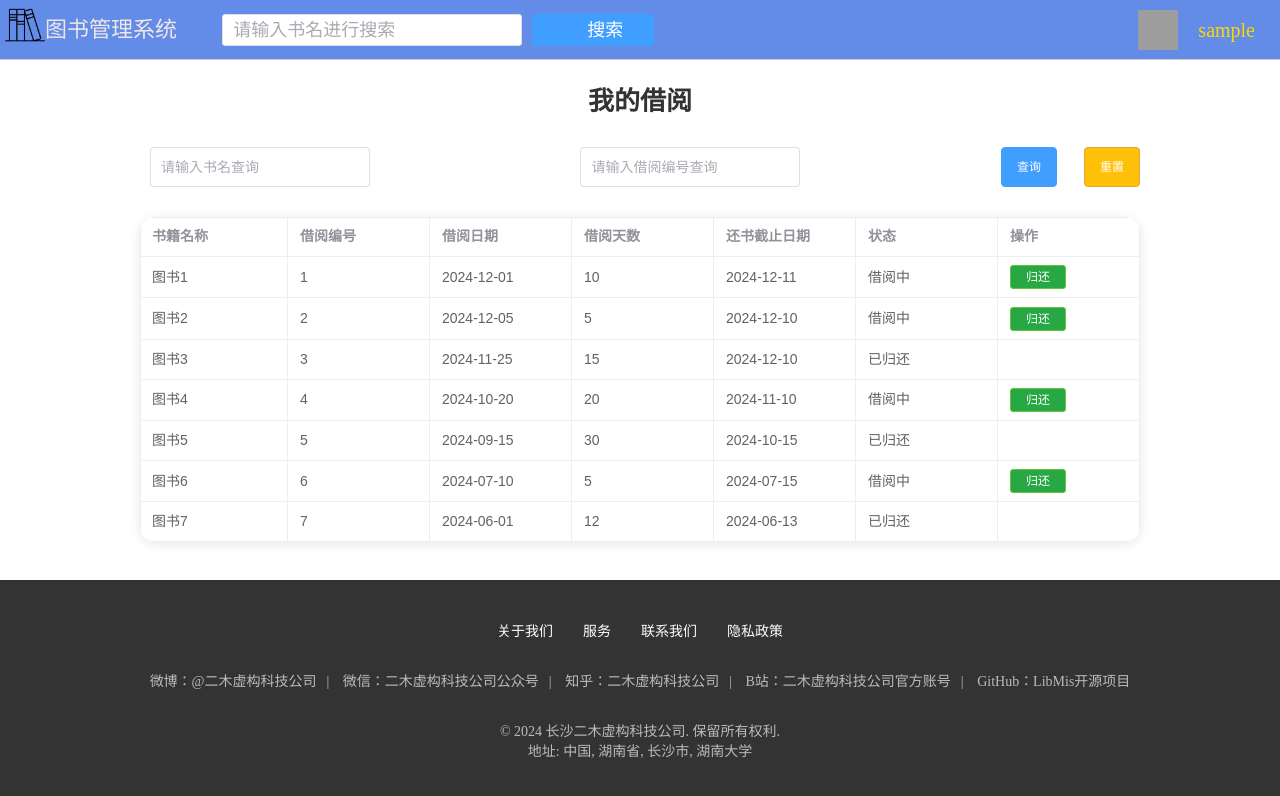
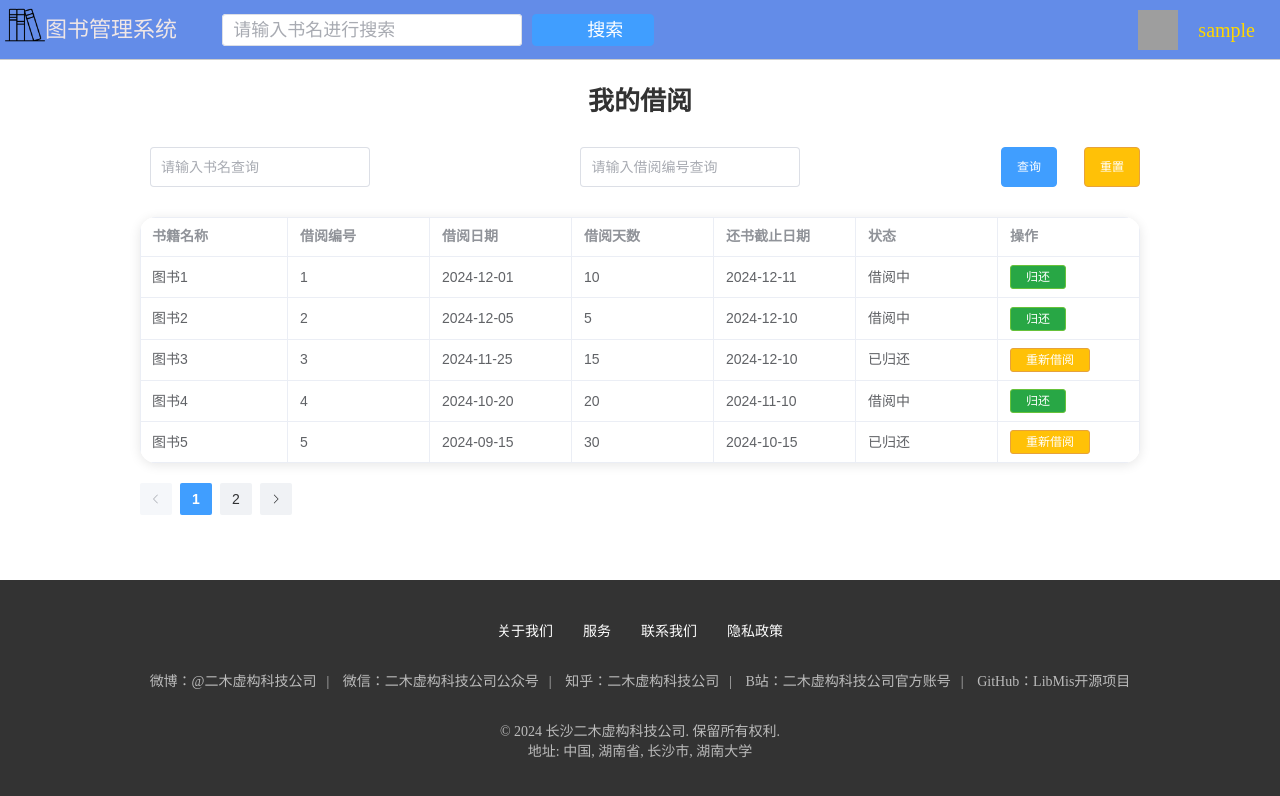
Before and after one commit to TwoTreesermu/LibMisFrontend, a Vue app: page /user/bookBorrow in a window 1280 px wide. Shown: the top 796 px of the page. Built offline with nearby package versions, Linux system fonts and the light colour scheme; sample sign-in values are in the browser's storage; grey boxes are pictures that could not be loaded.

Commit message:
zhiyu-改动1.用户借阅页面小修改

```diff
--- a/src/views/user/BookBorrow.vue
+++ b/src/views/user/BookBorrow.vue
@@ -1,5 +1,4 @@
 <template>
-
   <div>
     <UserHeader />
   </div>
@@ -47,7 +46,7 @@
       </div>
 
       <!-- 图书借阅记录 -->
-      <el-table :data="books" style="width: 100%;" border>
+      <el-table :data="paginatedBooks" style="width: 100%;" border>
         <el-table-column label="书籍名称" prop="title"></el-table-column>
         <el-table-column label="借阅编号" prop="id"></el-table-column>
         <el-table-column label="借阅日期" prop="borrowDate"></el-table-column>
@@ -64,6 +63,14 @@
             >
               归还
             </el-button>
+            <el-button
+                v-if="row.status === '已归还'"
+                type="warning"
+                size="small"
+                @click="handleDuplicateBorrow(row.id)"
+            >
+              重新借阅
+            </el-button>
           </template>
         </el-table-column>
       </el-table>
@@ -72,7 +79,7 @@
       <el-pagination
           background
           layout="prev, pager, next"
-          :total="total"
+          :total="filteredBooks.length"
           :page-size="pageSize"
           :current-page="currentPage"
           @current-change="handlePageChange"
@@ -84,10 +91,10 @@
 </template>
 
 
+
 <script>
 import UserHeader from "@/components/UserHeader.vue";
 import Footer from "@/components/Footer.vue";
-import axios from "axios";
 
 export default {
   components: {Footer, UserHeader},
@@ -136,6 +143,15 @@ export default {
         alert(`图书《${book.title}》已成功归还！`);
       }
     },
+    handleDuplicateBorrow(bookId) {
+      const book = this.books.find(b => b.id === bookId);
+      if (book.status === '已归还') {
+        book.status = "借阅中";
+        alert(`图书《${book.title}》已重新借阅！`);
+      } else {
+        alert(`图书《${book.title}》已经在借阅中，无法再次借阅！`);
+      }
+    },
     searchBooks() {
       // 查询时将页码重置为第一页
       this.currentPage = 1;
@@ -150,11 +166,11 @@ export default {
       this.currentPage = page;
       console.log('当前页:', page);
       // 在这里你可以请求新的数据，基于当前页和每页条数
-      // this.fetchData(page, this.pageSize);
     }
   }
 }
 </script>
+
 
 <style scoped>
 .main-body {
```
